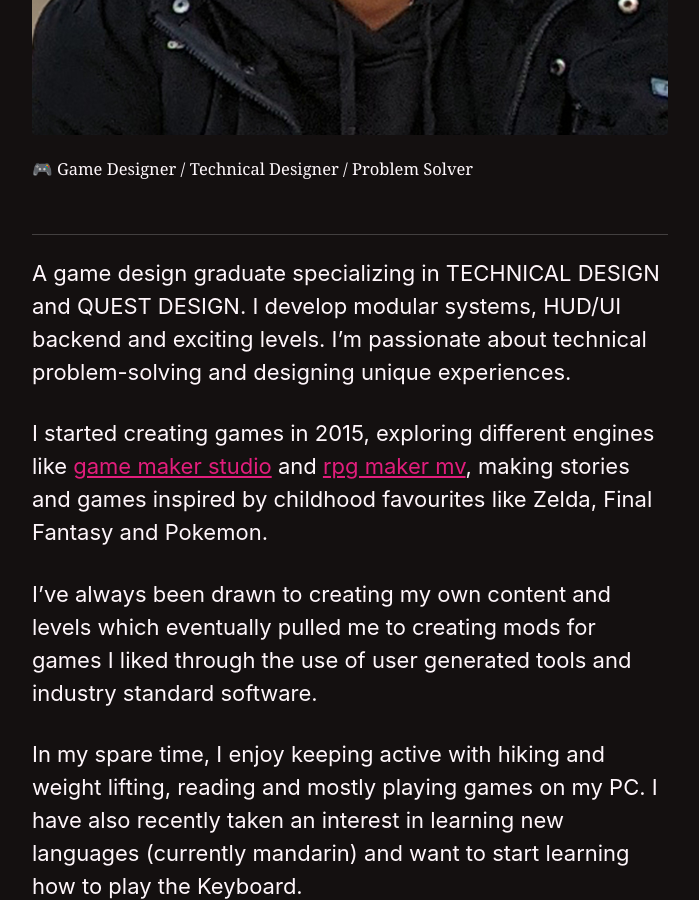
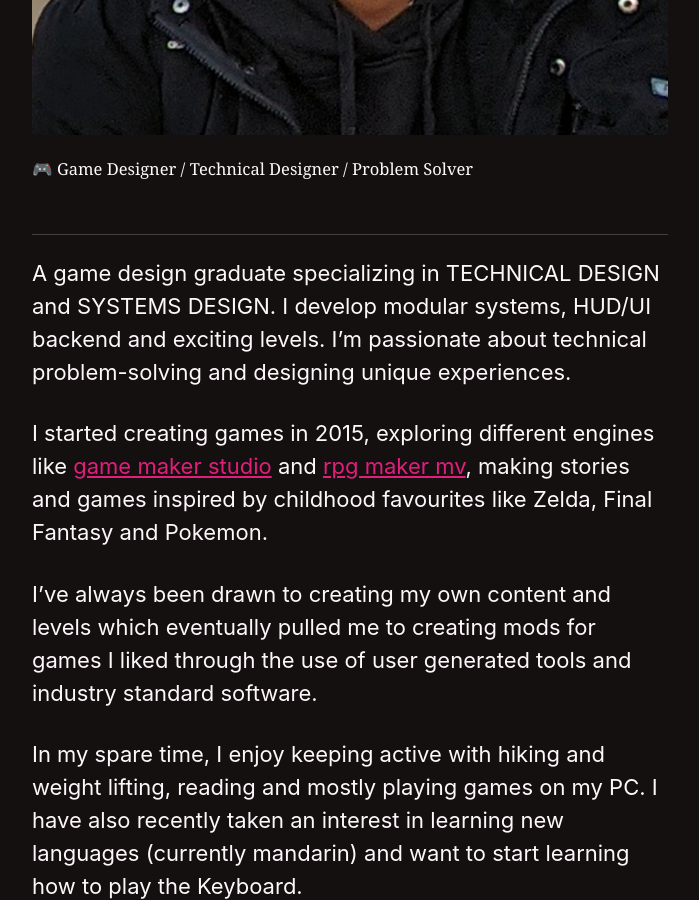
Before and after one commit to NadzW/nadzw.github.io, a Jekyll site: the page built from pages/about.md, in a window 1280 px wide and 900 px high, scrolled down 918 px. Shown: the whole window, without its empty margins (290-989 px from the left). Built offline with Jekyll 4.4.1, drawn with Linux system fonts in a browser that asks for light colours; cached includes are drawn as plain includes.

Commit message:
Added resume

```diff
--- a/index.html
+++ b/index.html
@@ -20,6 +20,7 @@ layout: default
     <p>I'm a game designer and technical developer with a passion for creating immersive systems in Unreal Engine. <br> From stealth mechanics to vehicle customization, I specialize in building features that blend design and engineering.</p>
     <a href="/about" class="button">Learn More About Me</a>
     <a href="/portfolio" class="button">View My Work</a>
+    <a href="/assets/NadeemWali_Resume.pdf" class="button">Resume</a>
   </div>
 </section>
 
--- a/pages/about.md
+++ b/pages/about.md
@@ -16,7 +16,7 @@ caption="🎮 Game Designer / Technical Designer / Problem Solver" %}
 
 ---
 
-A game design graduate specializing in TECHNICAL DESIGN and QUEST DESIGN. I develop modular systems, HUD/UI backend
+A game design graduate specializing in TECHNICAL DESIGN and SYSTEMS DESIGN. I develop modular systems, HUD/UI backend
 and exciting levels. I'm passionate about technical problem-solving and designing unique experiences.
 
 I started creating games in 2015, exploring different engines like
```
Also changed, not shown: 1 other file.
